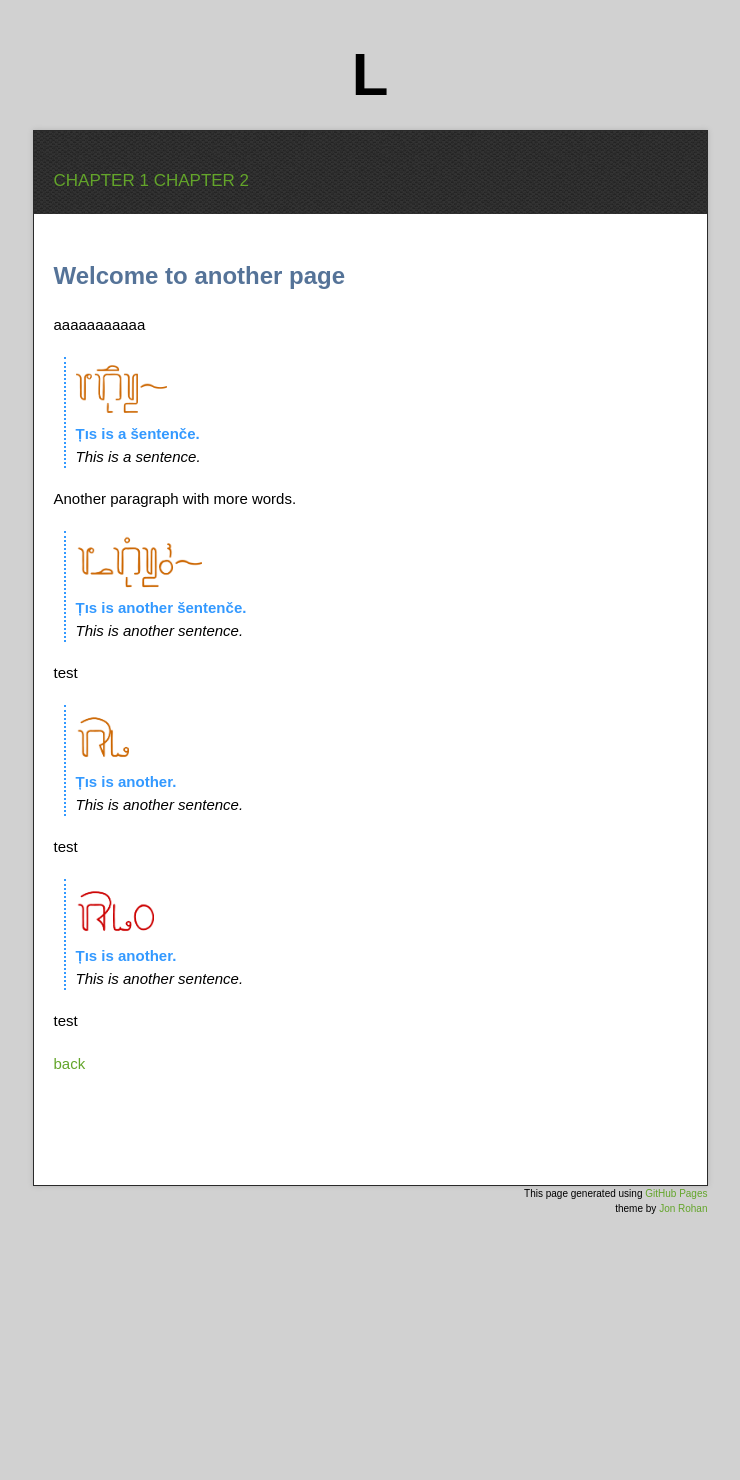
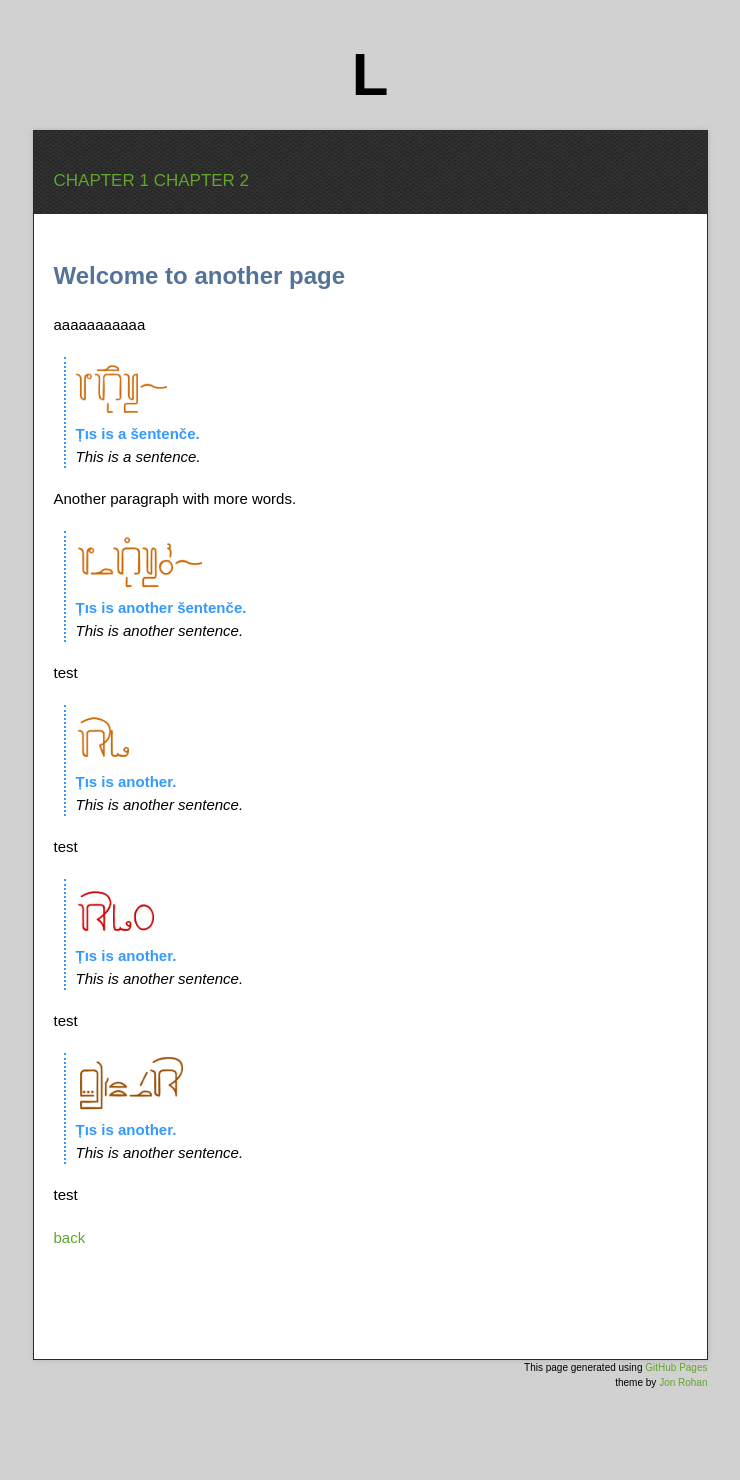
Before and after one commit to LoCCan4/loccan4.github.io, a Jekyll site: the page built from another-page.md, in a window 1280 px wide. Shown: the whole page, without its empty margins (270-1010 px from the left). Built offline with Jekyll 4.4.1, drawn with Linux system fonts in a browser that asks for light colours; our own code applies the rules of GitHub Pages for plain Markdown files; before the commit the page ends 1306 px from its top, so only the background shows below that.

Commit message:
Update another-page.md

```diff
--- a/another-page.md
+++ b/another-page.md
@@ -30,4 +30,10 @@ test
 
 test
 
+> ![](assets/images/e.png)\
+> **Țıs is another.**\
+> _This is another sentence._
+
+test
+
 [back](./)
```
